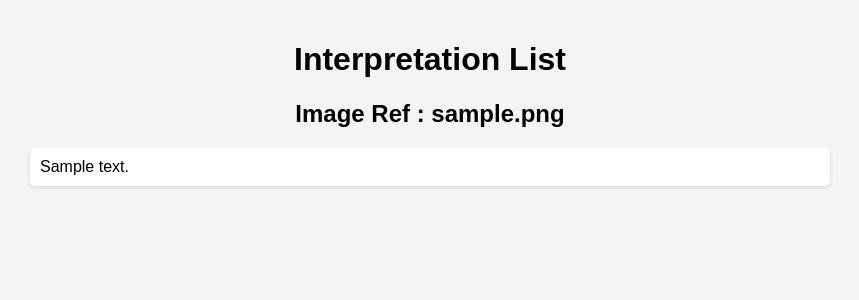
After one commit to iconalaa/RadioHub-frontend, a Symfony app: template templates/pdf/interpretation_list_template.html.twig in a window 1280 px wide. The commit adds this page. Shown: the top 300 px of the page, without its empty margins (210-1069 px from the left). Run offline with Twig, Linux system fonts and the light colour scheme; the template is opened without the code that fills it: most values are stand-ins (such as "Sample title", 1, 10 or a date in 2020); some libraries are stand-ins or nearby versions.

Commit message:
fix mercure pdf interpretation add ia fix

```diff
--- a/public/dicom/js/chat.js
+++ b/public/dicom/js/chat.js
@@ -458,7 +458,7 @@ function brain() {
             const popupContent = `
                 <div style="position: relative;">
                     <img src="${imagePath}" style="width: ${widthimage}px; height: ${heightimage}px;">
-                    <div style="position: absolute; top: ${y}px; left: ${x}px; width: ${width}px; height: ${height}px; border: 1px solid green;"></div>
+                    <div style="position: absolute; top: ${y}px; left: ${x}px; width: ${width}px; height: ${height}px; border: 3px solid red;"></div>
                 </div>
             `;
 
--- a/src/Controller/RegistrationController.php
+++ b/src/Controller/RegistrationController.php
@@ -161,7 +161,7 @@ class RegistrationController extends AbstractController
             $token = new UsernamePasswordToken($user, null, 'main', $user->getRoles());
             $this->tokenStorage->setToken($token);
 
-            return $this->redirectToRoute('app_radio');
+            return $this->redirectToRoute('app_home');
         }
 
         return $this->render('registration/radiologist.html.twig', [
--- /dev/null
+++ b/templates/pdf/interpretation_list_template.html.twig
@@ -0,0 +1,58 @@
+<!DOCTYPE html>
+<html lang="en">
+<head>
+    <meta charset="UTF-8">
+    <meta name="viewport" content="width=device-width, initial-scale=1.0">
+    <title>Interpretation List</title>
+    <style>
+        body {
+            font-family: Arial, sans-serif;
+            margin: 0;
+            padding: 0;
+            background-color: #f4f4f4;
+        }
+        .container {
+            max-width: 800px;
+            margin: 0 auto;
+            padding: 20px;
+        }
+        h1 {
+            text-align: center;
+        }
+        .image-container {
+            text-align: center;
+            margin-bottom: 20px;
+        }
+        img {
+            max-width: 100%;
+            height: auto;
+        }
+        .interpretations {
+            list-style: none;
+            padding: 0;
+        }
+        .interpretations li {
+            margin-bottom: 10px;
+            background-color: #fff;
+            padding: 10px;
+            border-radius: 5px;
+            box-shadow: 0 2px 4px rgba(0, 0, 0, 0.1);
+        }
+    </style>
+</head>
+<body>
+    <div class="container">
+        <h1>Interpretation List</h1>
+
+        <div class="image-container">
+        <h2>Image Ref : {{idimage}}</h2>
+                </div>
+
+        <ul class="interpretations">
+            {% for interpretationx in interpretations %}
+                <li>{{ interpretationx.content }}</li>
+            {% endfor %}
+        </ul>
+    </div>
+</body>
+</html>
```
Also changed, not shown: src/Controller/InterpretationController.php (+61 -0 lines), templates/image/consult.html.twig (+13 -13 lines), mercure.db.
